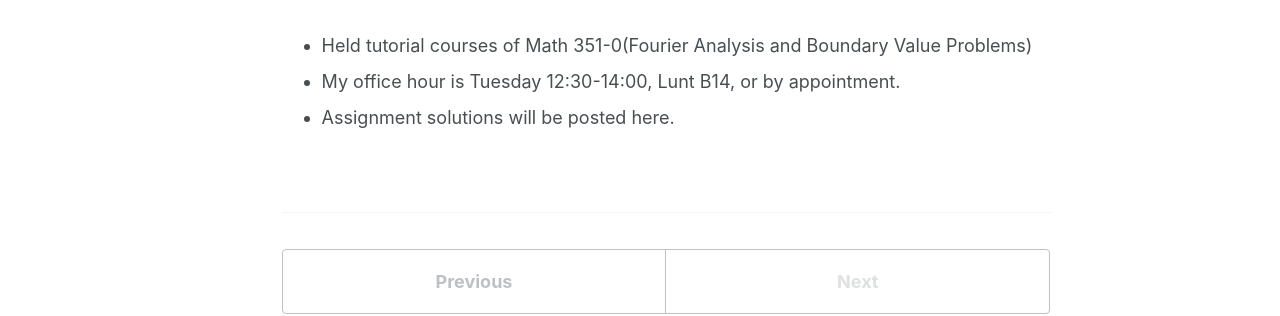
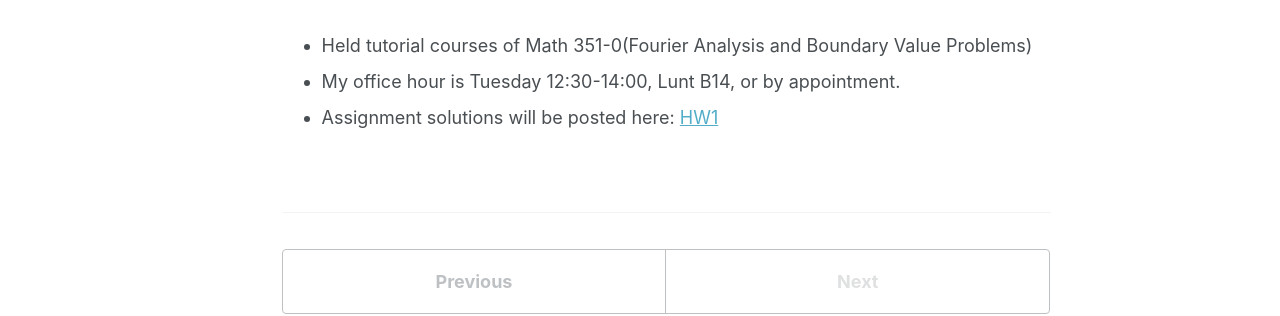
Before and after one commit to zhc515/zhc515.github.io, a Jekyll site: the page built from _teaching/2024-fall-teaching-2.md, in a window 1280 px wide. Shown: the part 189-505 px from the top of the page. Built offline with Jekyll 4.4.1, drawn with Linux system fonts in a browser that asks for light colours.

Commit message:
Update 2024-fall-teaching-2.md

```diff
--- a/_teaching/2024-fall-teaching-2.md
+++ b/_teaching/2024-fall-teaching-2.md
@@ -10,4 +10,5 @@ location: "Evanston, US"
 
 - Held tutorial courses of Math 351-0(Fourier Analysis and Boundary Value Problems)
 - My office hour is Tuesday 12:30-14:00, Lunt B14, or by appointment.
-- Assignment solutions will be posted here.
+- Assignment solutions will be posted here:
+[HW1](http://zhc515.github.io/files/Math 351 HW1 solution.pdf)
```
